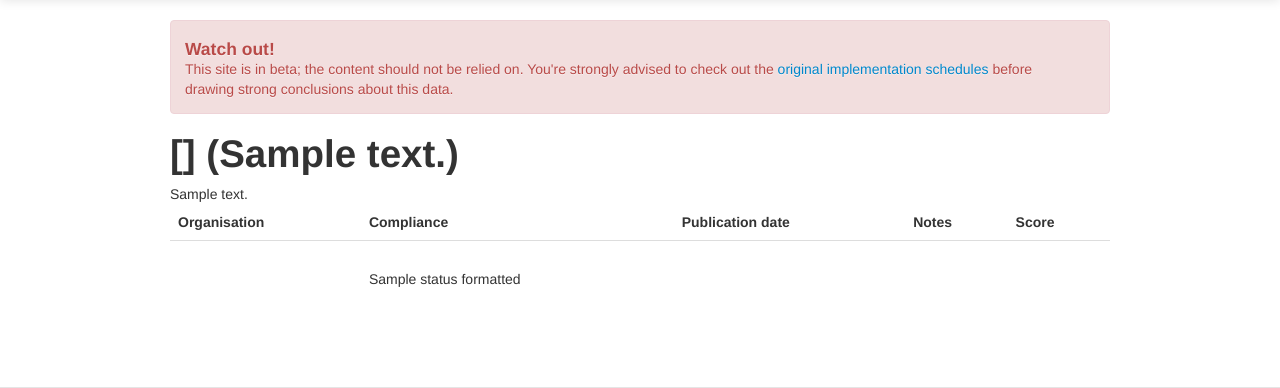
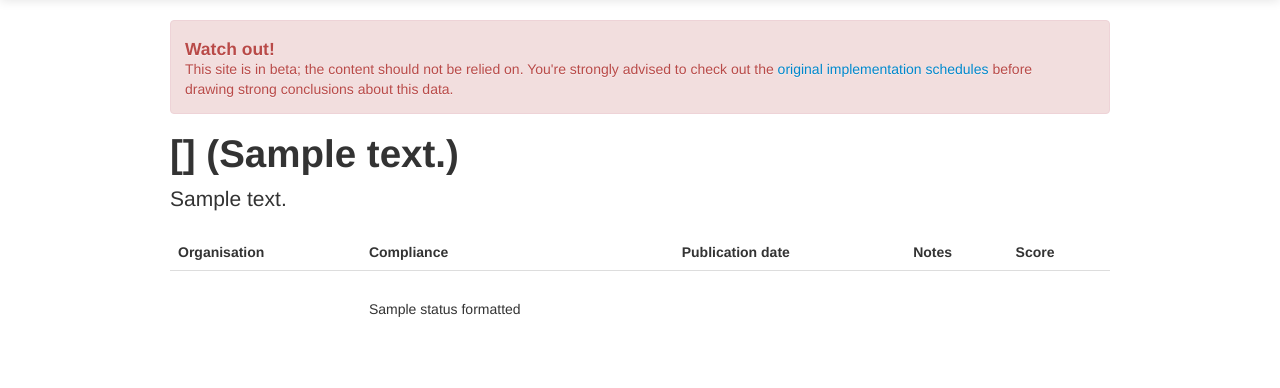
Before and after one commit to pwyf/IATI-Implementation-Schedules, a Python web app: template impschedules/templates/element.html in a window 1280 px wide. Shown: the part 41-429 px from the top of the page. Run offline with Jinja, Linux system fonts and the light colour scheme; the template is opened without the code that fills it: most values are stand-ins (such as "Sample title", 1, 10 or a date in 2020).

Commit message:
Fixed properties description

```diff
--- a/impschedules/templates/element.html
+++ b/impschedules/templates/element.html
@@ -5,8 +5,12 @@
     {% else %}
     <a class="btn btn-success pull-right" href="{{url_for('edit_element', id=element.element.name, level=element.element.level)}}">Edit</a>
     {%endif%}{%endif%}
-    <h1>{{element.element.description}} {% if element.properties%}({{element.properties.defining_attribute_description}}){%endif%}</h1>
-    {% if element.properties%}{{element.properties.defining_attribute_longdescription}}{%else%}{% if element.element.longdescription%}<p class="lead">{{element.element.longdescription}}</p>{%endif%}{%endif%}
+    <h1>{{element.element.description}} {% if element.properties %}({{element.properties.defining_attribute_description}}){%endif%}</h1>
+    {% if element.properties and element.properties.longdescription %}
+    <p class="lead">{{element.properties.longdescription}}</p>
+    {% else %}
+    {% if element.element.longdescription %}<p class="lead">{{element.element.longdescription}}</p>{%endif%}
+    {%endif%}
     <table class="table">
     <thead>
         <th>Organisation</th>
```
